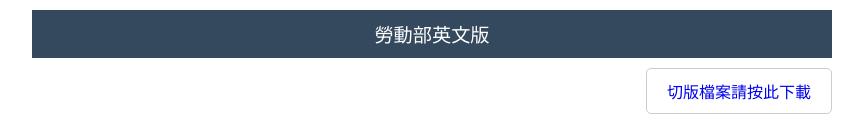
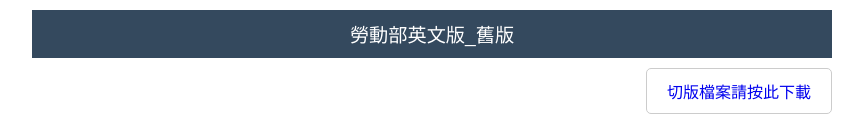
Before and after one commit to HywebU00/2021_mol_e_old, a plain HTML site: page index.html in a window 1280 px wide. Shown: the top 133 px of the page, without its empty margins (208-1071 px from the left). Drawn offline with Linux system fonts and the light colour scheme.

Commit message:
20210311 英文版index.html更新

```diff
--- a/index.html
+++ b/index.html
@@ -81,7 +81,7 @@
 </head>
 
 <body>
-    <h1>勞動部英文版</h1>
+    <h1>勞動部英文版_舊版</h1>
     <div class="btn_grp">
         <a href="https://github.com/HywebU00/2021_mol_e_old" class="btn">切版檔案請按此下載</a>
     </div>
```
